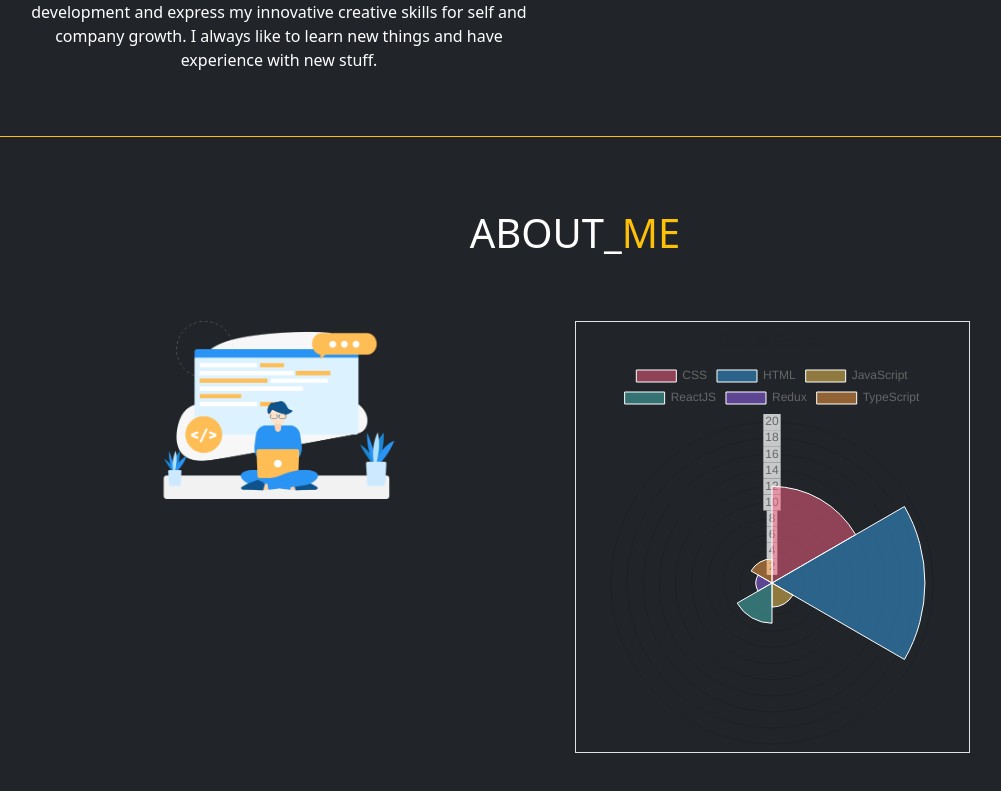
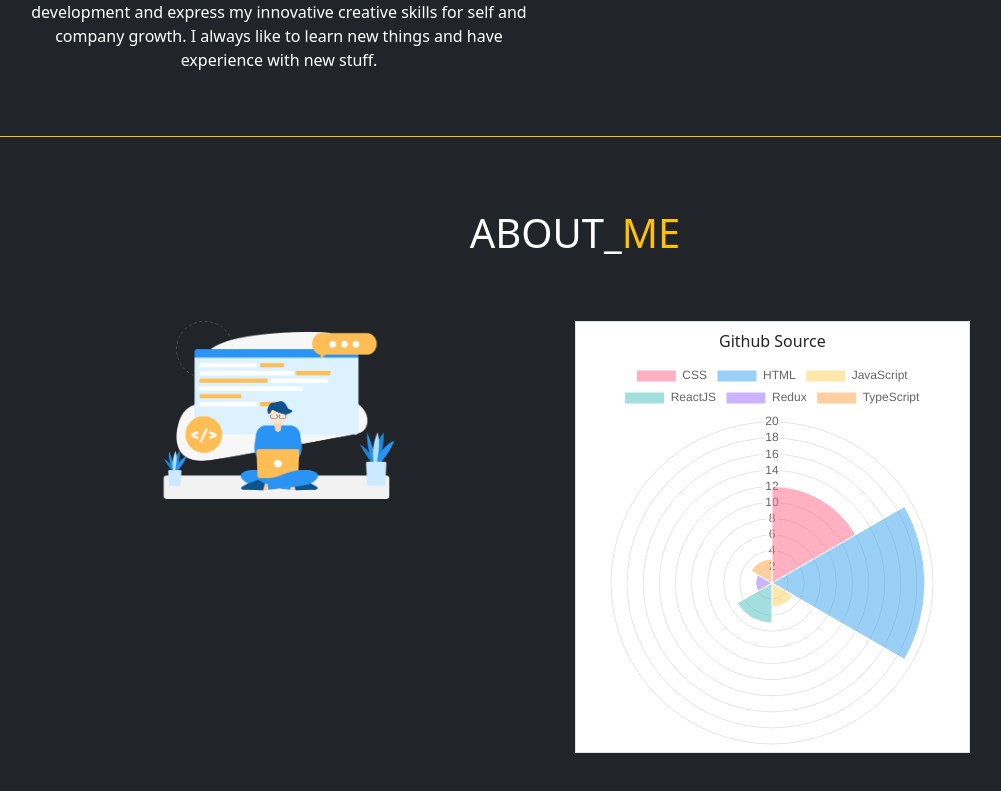
Before and after one commit to mdazim14/My-Protfolio, a React (Create React App) app: page / in a window 1280 px wide. Shown: the part 397-1188 px from the top of the page, without its empty margins (65-1066 px from the left). Built offline with nearby package versions, Linux system fonts and the light colour scheme.

Commit message:
added githublink

```diff
--- a/src/Components/Body/Body2/Body2.js
+++ b/src/Components/Body/Body2/Body2.js
@@ -33,13 +33,13 @@ const Body2 = () => {
 
                 <div className="col-6 d-flex">
 
-                    <div className=" col-8 border">
+                    <div className=" col-8 bg-white border">
 
                             <div className='header'>
                                 <div className='links'>
                                     <a
                                         className='btn btn-gh'
-                                        href='https://github.com/reactchartjs/react-chartjs-2/blob/master/example/src/charts/Polar.js'
+                                        href='https://github.com/mdazim14'
                                     >
                                         Github Source
                                     </a>
```
